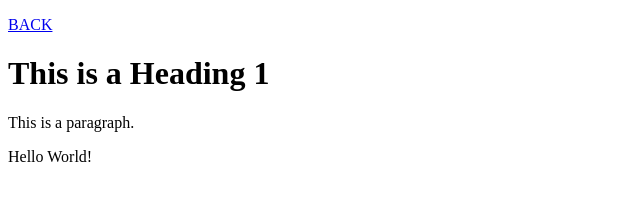
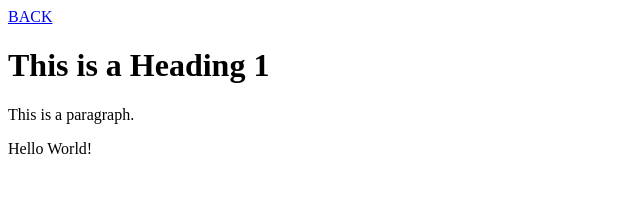
Before and after one commit to laurenchin8/cpsc332, a plain HTML site: page docs/participation/8-30/index.html in a window 1280 px wide. Shown: the whole page, without its empty margins (0-640 px from the left). Drawn offline with Linux system fonts and the light colour scheme.

Commit message:
working on back links

```diff
--- a/docs/participation/8-30/index.html
+++ b/docs/participation/8-30/index.html
@@ -4,7 +4,7 @@
 <title>Hello, World!</title>
 </head>
 <body>
-    <p><a href="https://laurenchin8.github.io/cpsc332/">BACK</a></p>
+    <a href="https://laurenchin8.github.io/cpsc332/">BACK</a>
 
     <h1>This is a Heading 1</h1>
 
```
